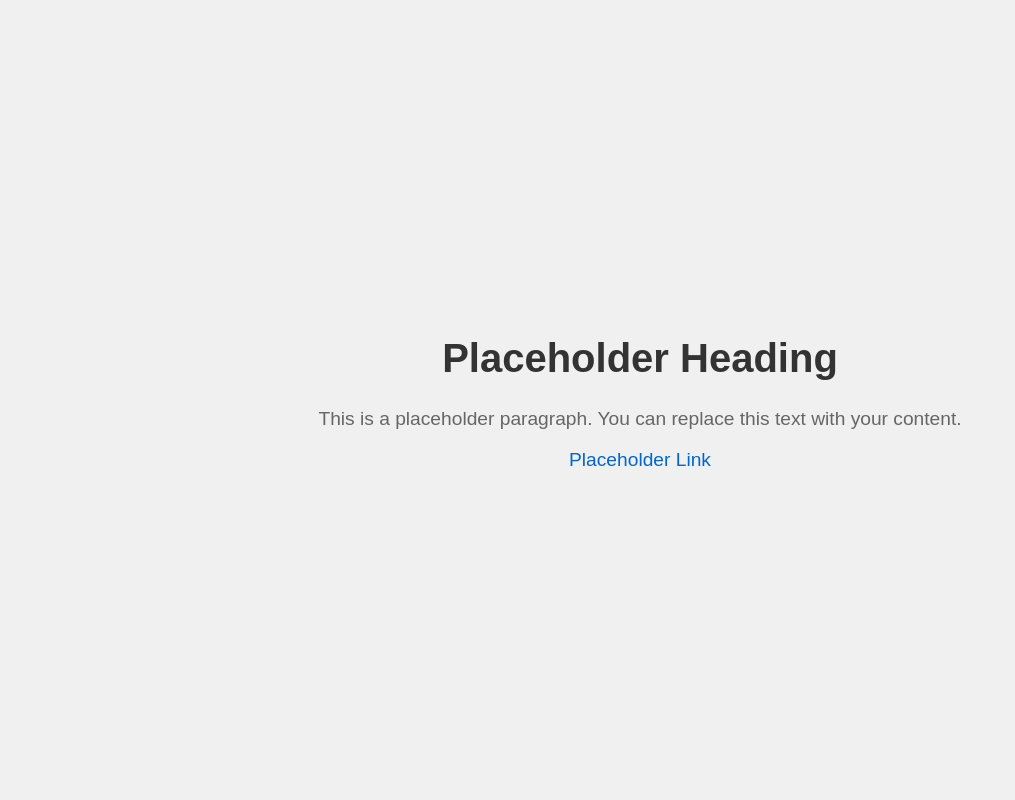
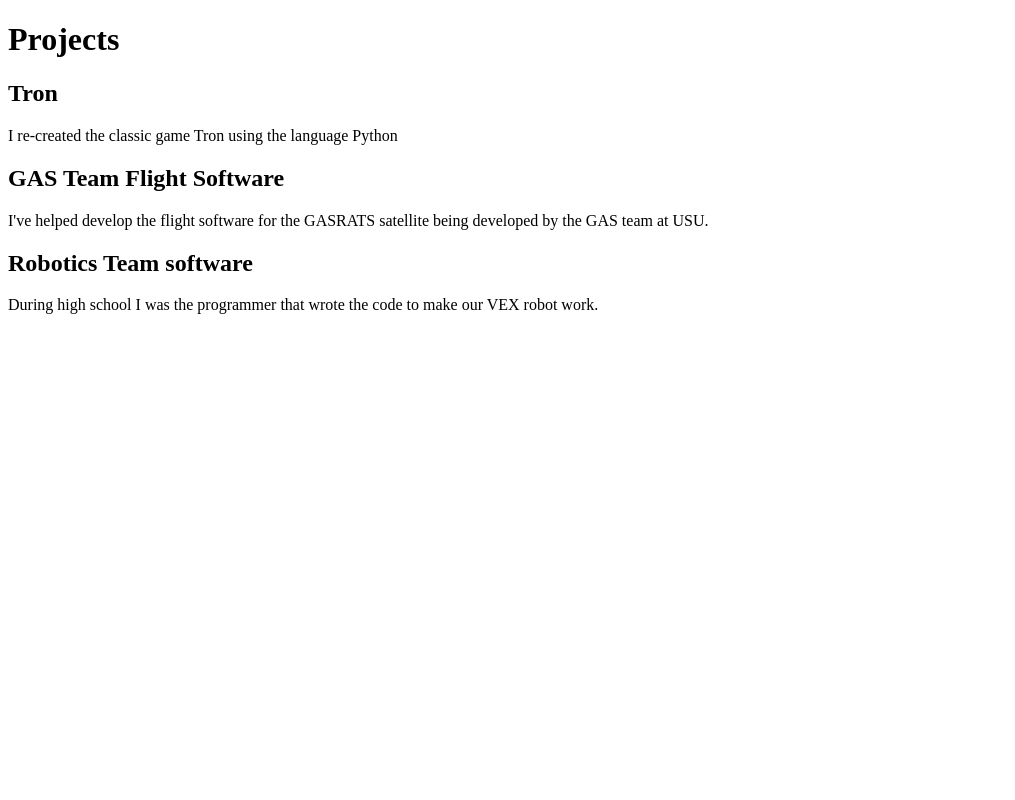
Before and after one commit to Mrcoolawesome/cs-2610-assn1, a Python web app: template templates/projects.html in a window 1280 px wide. Shown: the whole page, without its empty margins (0-1015 px from the left). Run offline with Jinja, Linux system fonts and the light colour scheme; the template is opened without the code that fills it, so the values that code supplies are empty.

Commit message:
Made the front end look normal

```diff
--- a/router_middleware.py
+++ b/router_middleware.py
@@ -1,4 +1,3 @@
-from request_response import Request, Response
 from http_parser import response_parser
 from endpoints import home, about, expierence, projects, info
 
--- a/server.py
+++ b/server.py
@@ -4,9 +4,9 @@ from http_parser import request_parser
 from http_encoder import encoder
 
 with socket.socket(socket.AF_INET, socket.SOCK_STREAM) as s:
-    s.bind(("127.0.0.1", 8000))
+    s.bind(("127.0.0.1", 8080))
     s.listen()
-    print("listening on port 8000")
+    print("listening on port 8080")
 
     while True:
         connection, addr = s.accept()
--- a/static/code.js
+++ b/static/code.js
@@ -1 +1 @@
-console.log("Hello World")
+console.log("Hello World!!!")
--- a/static/styles.css
+++ b/static/styles.css
@@ -1,25 +1,7 @@
-body {
-    font-family: Arial, sans-serif;
-    margin: 0;
-    padding: 0;
-    display: flex;
-    justify-content: center;
-    align-items: center;
-    height: 100vh;
-    background-color: #f0f0f0;
-}
 .container {
-    text-align: center;
+    text-align: left;
+    background-color: #1a099a;
 }
 h1 {
-    font-size: 2.5rem;
-    color: #333;
+    color: #ffffff;
 }
-p {
-    font-size: 1.2rem;
-    color: #666;
-}
-a {
-    color: #0066cc;
-    text-decoration: none;
-}
--- a/templates/projects.html
+++ b/templates/projects.html
@@ -3,15 +3,21 @@
 <head>
     <meta charset="UTF-8">
     <meta name="viewport" content="width=device-width, initial-scale=1.0">
-    <title>Placeholder Page</title>
-    <link rel="stylesheet" href="styles.css">
-    <script src="code.js" defer=""></script>
+    <title>Devin Schutz</title>
 </head>
 <body>
-    <div class="container">
-        <h1>Placeholder Heading</h1>
-        <p>This is a placeholder paragraph. You can replace this text with your content.</p>
-        <p><a href="#">Placeholder Link</a></p>
-    </div>
+    <h1>Projects</h1>
+    <h2>Tron</h2>
+    <p>
+        I re-created the classic game Tron using the language Python
+    </p>
+    <h2>GAS Team Flight Software</h2>
+    <p>
+        I've helped develop the flight software for the GASRATS satellite being developed by the GAS team at USU.
+    </p>
+    <h2>Robotics Team software</h2>
+    <p>
+        During high school I was the programmer that wrote the code to make our VEX robot work.
+    </p>
 </body>
 </html>
```
Also changed, not shown: templates/about.html (+6 -7 lines), templates/expierence.html (+7 -8 lines), templates/index.html (+10 -3 lines).
